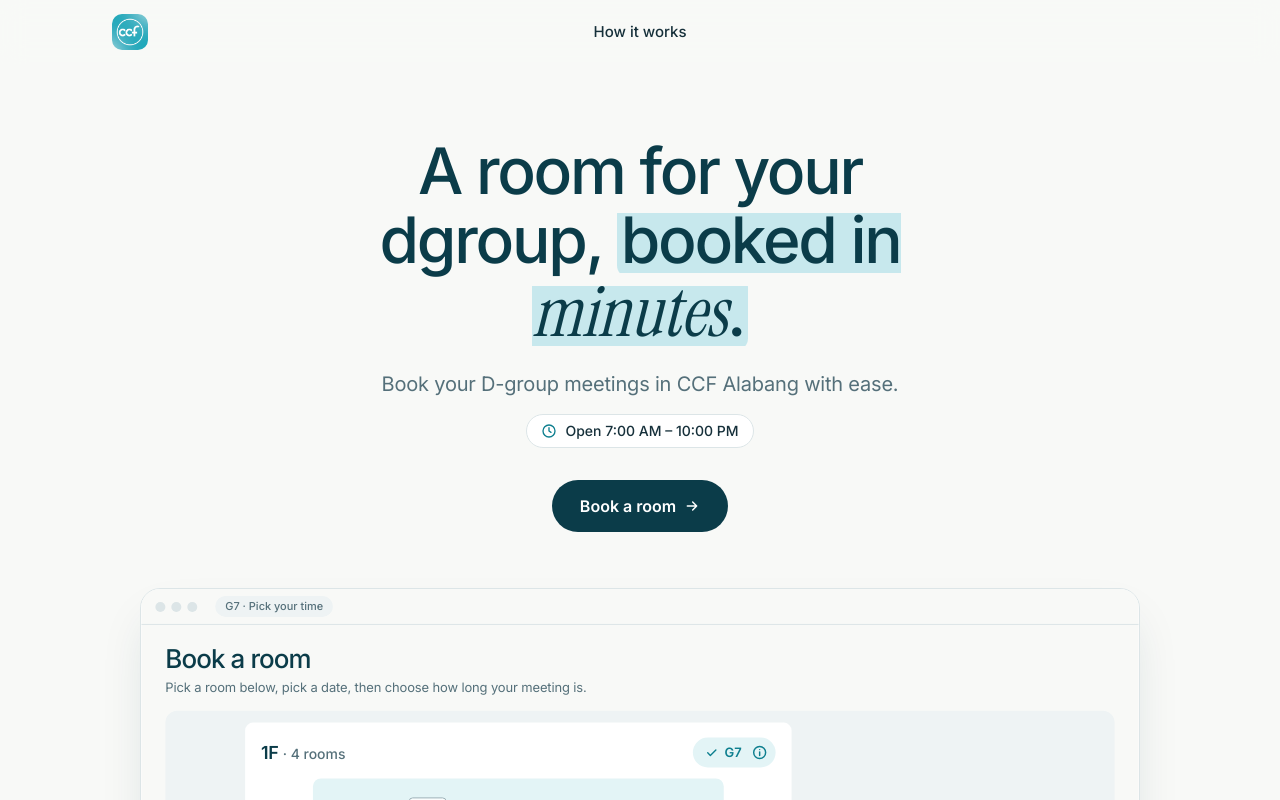
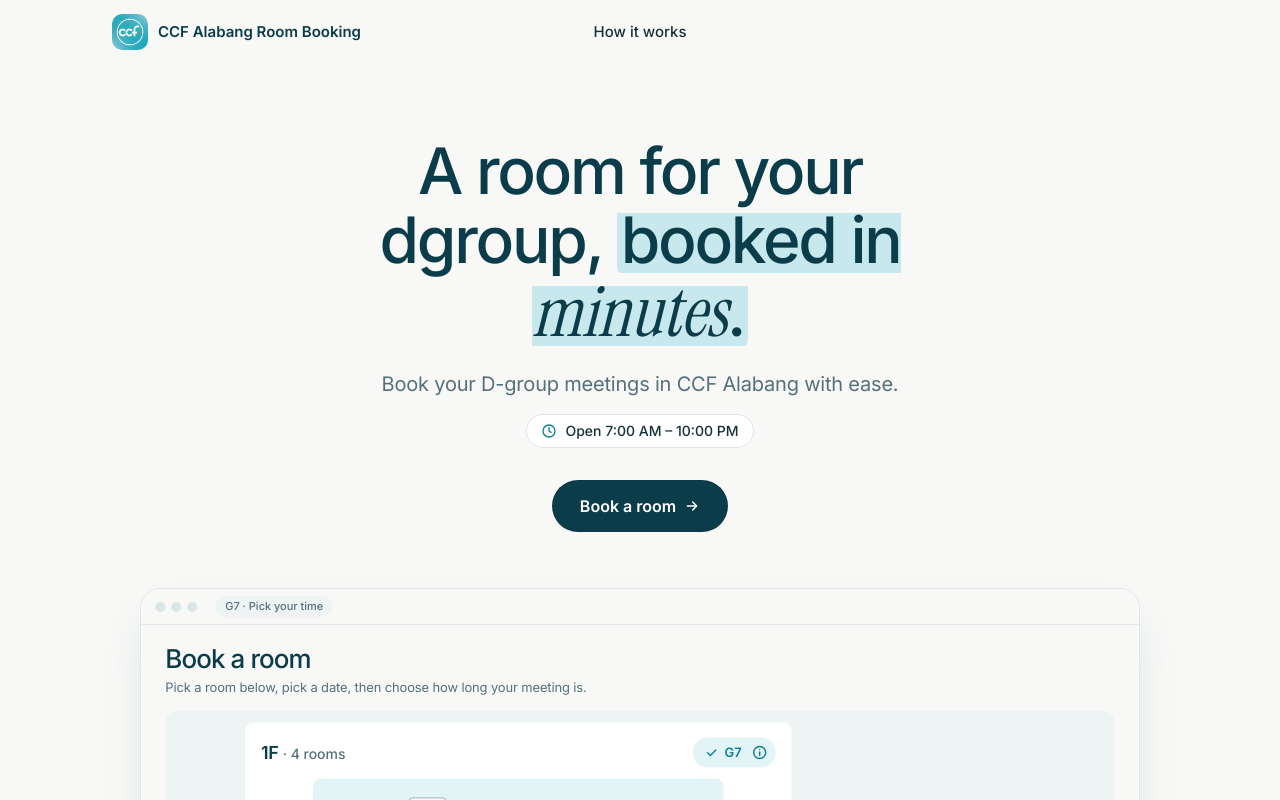
Before and after one commit to maxey05/church-room-booking-system, a Next.js app: page / in a window 1280 px wide. Shown: the top 800 px of the page. Built offline with nearby package versions, Linux system fonts and the light colour scheme.

Commit message:
hide text on mobile to prevent clipping

```diff
--- a/app/site-shell.tsx
+++ b/app/site-shell.tsx
@@ -71,6 +71,9 @@ export default function SiteShell({ children }: { children: React.ReactNode }) {
               priority
               className="size-9 flex-none rounded-[10px]"
             />
+            <span className="hidden truncate text-[15px] font-semibold text-navy md:inline">
+              CCF Alabang Room Booking
+            </span>
           </Link>
           <nav aria-label="Main" className="rise [animation-delay:80ms]">
             <Link
```
